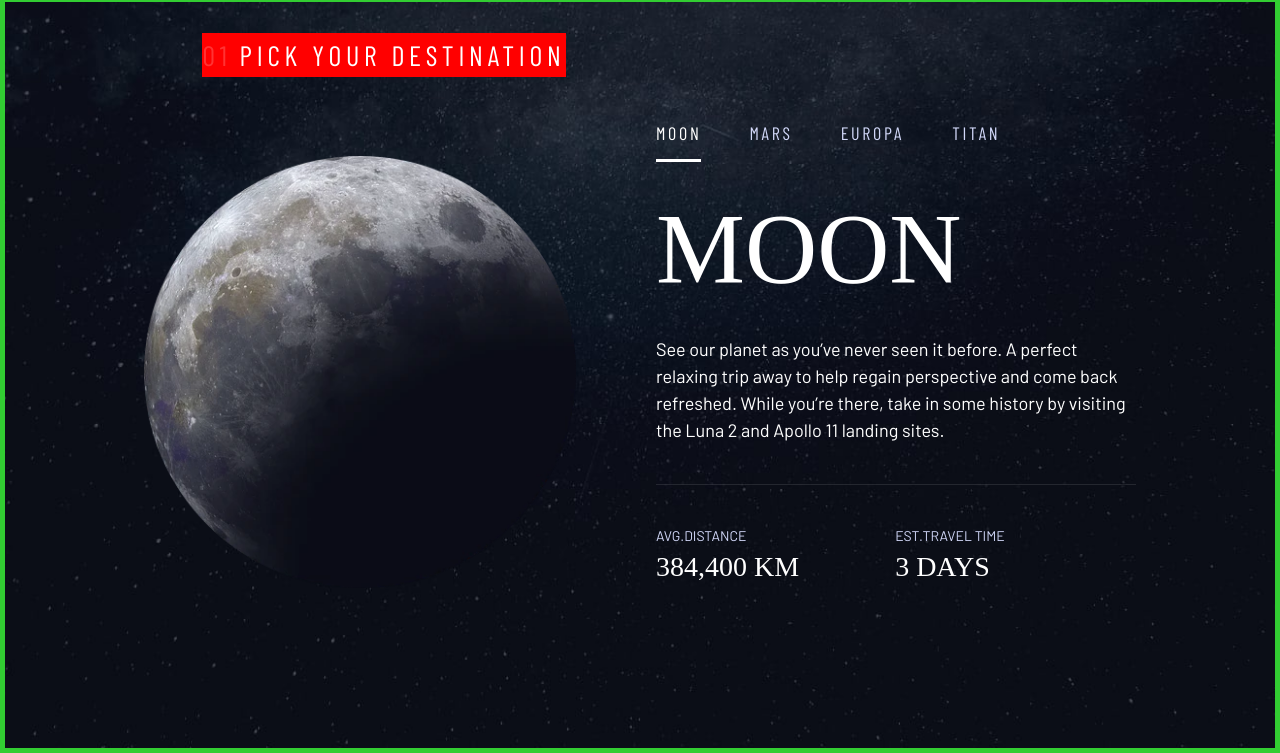
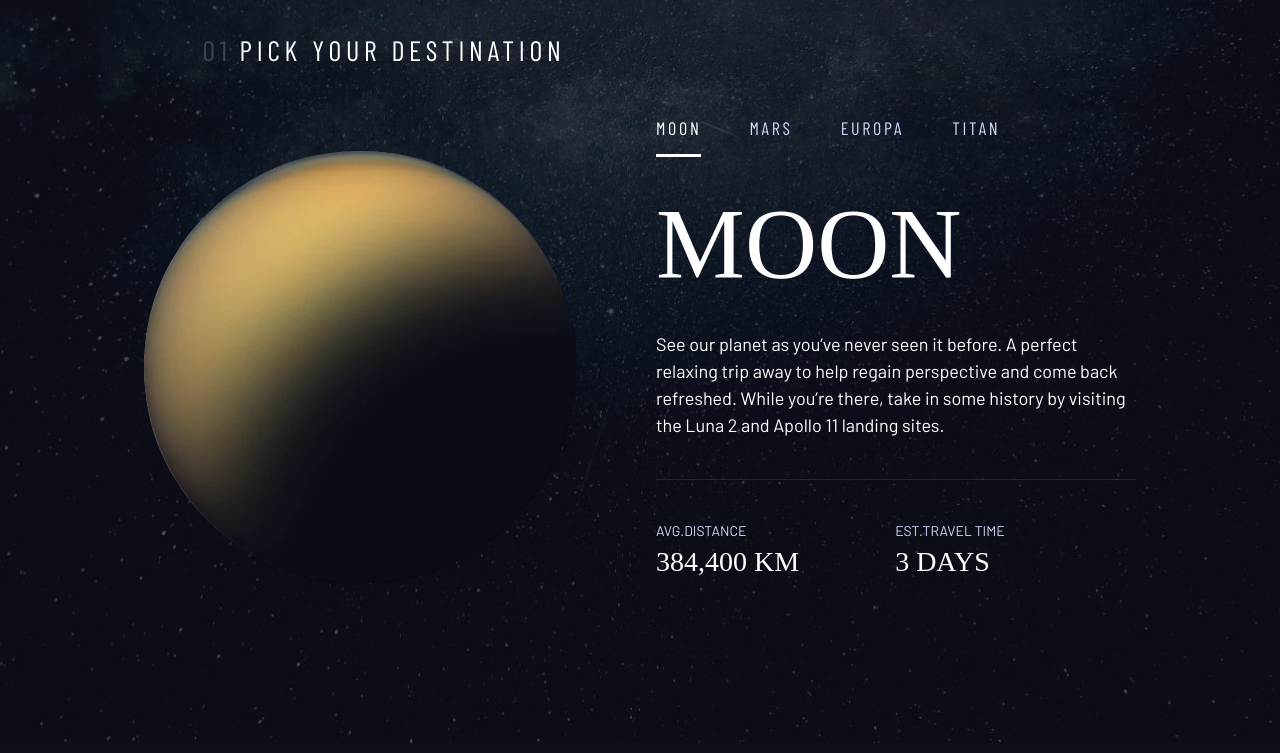
Before and after one commit to ChrysBimokono/Space-Travel, a plain HTML site: page starter-code/destination-moon.html in a window 1280 px wide. Shown: the part 161-914 px from the top of the page. Drawn offline with nearby package versions, Linux system fonts and the light colour scheme; a web font is replaced by a local one.

```diff
--- a/starter-code/destination-moon.html
+++ b/starter-code/destination-moon.html
@@ -36,6 +36,18 @@
    <source srcset="./assets/destination/image-moon.webp" type="image/webp">
    <img src="./assets/destination/image-moon.png" alt="the moon">
  </picture>
+ <picture>
+  <source srcset="./assets/destination/image-mars.webp" type="image/webp">
+  <img src="./assets/destination/image-mars.png" alt="the moon">
+</picture>
+<picture>
+  <source srcset="./assets/destination/image-europa.webp" type="image/webp">
+  <img src="./assets/destination/image-europa.png" alt="the moon">
+</picture>
+<picture>
+  <source srcset="./assets/destination/image-titan.webp" type="image/webp">
+  <img src="./assets/destination/image-titan.png" alt="the moon">
+</picture>
  <div class="tab-list underline-indicators flex">
   <button aria-selected="true" class="bg-dark uppercase text-light letter-spacing-2 ff-sans-cond ">Moon</button>
   <button aria-selected="false" class="bg-dark uppercase text-light letter-spacing-2 ff-sans-cond ">Mars</button>
--- a/starter-code/index.css
+++ b/starter-code/index.css
@@ -75,7 +75,7 @@ select {
     text-align: center;
     display: grid;
 
-    border: 5px solid limegreen;
+    /* border: 5px solid limegreen; */
     place-items: center;
 
     padding-inline: 1rem;
@@ -328,7 +328,7 @@ select {
 }
 
 .mobile-nav-toggle:focus-visible {
-    outline: 5px solid red;
+    /* outline: 5px solid red; */
     outline-offset: 5px;
 }
 
@@ -384,7 +384,7 @@ select {
 .underline-indicators > *:focus
 {
 
-    border-color:hsl(var(--clr-white) / .5);
+    border-color:hsl(var(--clr-white));
 }
 
 .underline-indicators> .active,
@@ -502,7 +502,7 @@ body{
 .grid-container{
     text-align: center;
     display: grid;
-    border: 5px solid limegreen;
+    /* border: 5px solid limegreen; */
     place-items: center;
     padding-inline: 1rem;
     padding-bottom: 3rem;
@@ -522,7 +522,7 @@ body{
 
 .numbered-title{
     grid-area: title;
-    background-color: red;
+    /* background-color: red; */
 }
 
 .grid-container--destination >picture{
@@ -612,13 +612,13 @@ body{
 }
    .grid-container> *:first-child {
     grid-column: 2;
-    outline: 1px solid red;
+    /* outline: 1px solid red; */
 
 }
 
 .grid-container--home> *:last-child {
     grid-column: 3;
-    outline: 1px solid yellow;
+    /* outline: 1px solid yellow; */
 }
 
 
```
Also changed, not shown: 1 other file.
